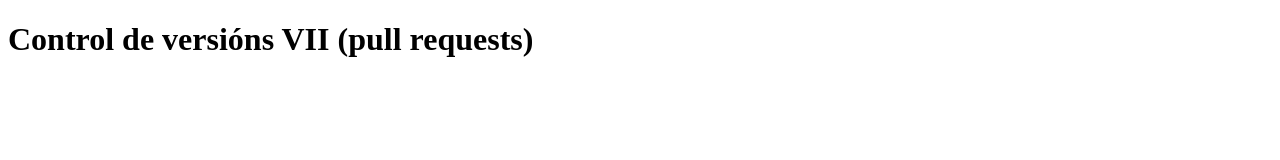
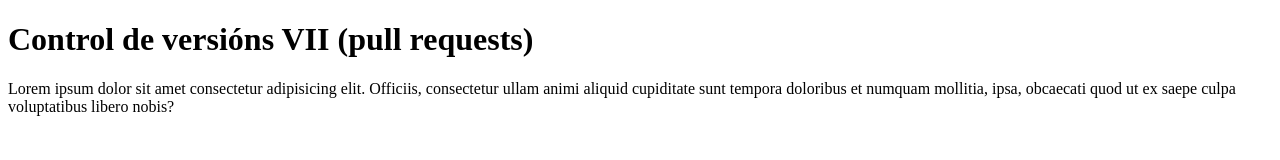
Before and after one commit to Ireav/web_daw7, a plain HTML site: page index.html in a window 1280 px wide. Drawn offline with Linux system fonts and the light colour scheme.

Commit message:
Engadiuse un parágrafo

```diff
--- a/index.html
+++ b/index.html
@@ -8,5 +8,6 @@
 </head>
 <body>
     <h1>Control de versións VII (pull requests)</h1>
+    <p>Lorem ipsum dolor sit amet consectetur adipisicing elit. Officiis, consectetur ullam animi aliquid cupiditate sunt tempora doloribus et numquam mollitia, ipsa, obcaecati quod ut ex saepe culpa voluptatibus libero nobis?</p>
 </body>
 </html>
```
